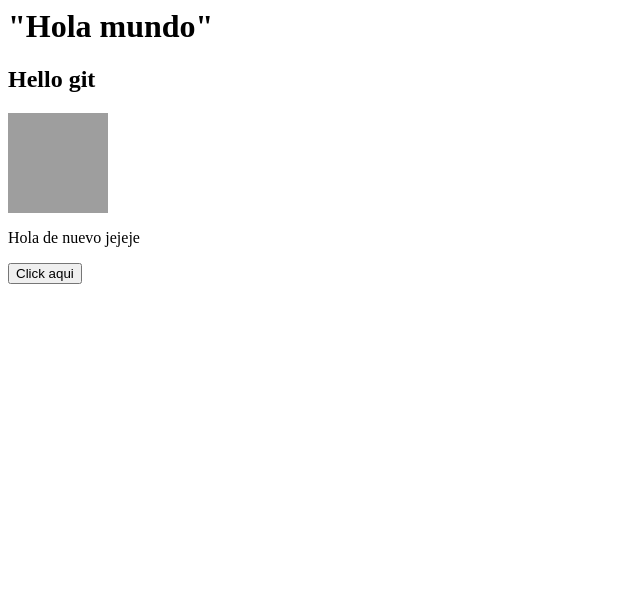
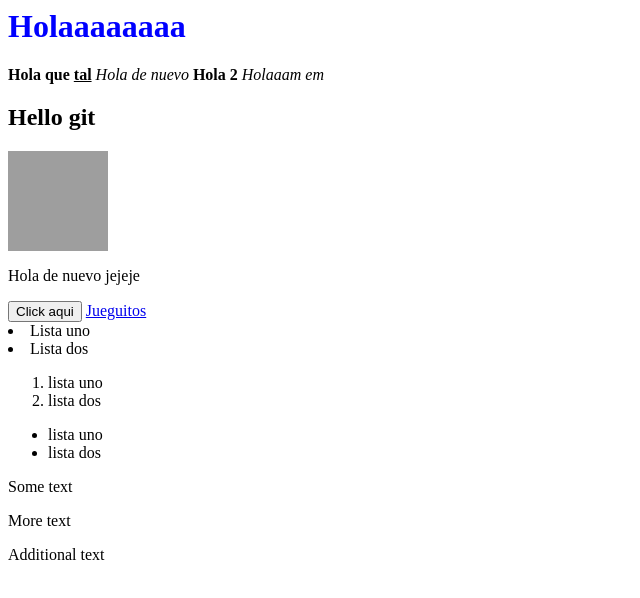
Before and after one commit to Junior-Fley/Programming, a plain HTML site: page index.html in a window 1280 px wide. Shown: the whole page, without its empty margins (0-640 px from the left). Drawn offline with Linux system fonts and the light colour scheme; grey boxes are pictures that could not be loaded.

Commit message:
segunda clase

```diff
--- a/index.html
+++ b/index.html
@@ -3,10 +3,45 @@
 
     </head>
     <body>
-        <h1>"Hola mundo"</h1>
+        <h1 style="color: blue;"> Holaaaaaaaa</h1>
+
+        <!--Letra en negrita-->
+        <b>Hola que <u>tal</u> </b>
+
+        <!--En cursica <i> italic-->
+        <i>Hola de nuevo</i>
+
+        <!--Resaltar texto importante-->
+        <strong>Hola 2</strong>
+
+        <!--La etiqueta de énfasis <em> se utiliza para definir texto enfatizado.-->
+        <em>Holaaam em</em>
         <h2>Hello git</h2>
         <img src="https://images.pexels.com/photos/5935416/pexels-photo-5935416.jpeg?cs=srgb&dl=pexels-anntarazevich-5935416.jpg&fm=jpg" alt="hola mundo" width="100" height = "100">
-        <p>Hola de nuevo jejeje</p>
+        <p> Hola de nuevo jejeje</p>
         <button>Click aqui</button>
+
+        <!--Agregar hipertexto o hipervinvulo "a" por ancla -->
+        <a href="https://www.friv.com/">Jueguitos</a>
+
+        <!--Los elementos de lista son etiquetas contenedoras.-->
+        <li>Lista uno</li>
+        <li>Lista dos</li>
+
+        <!--Las listas ordenadas <ol> se muestran con números (1, 2, 3...) -->
+        <ol>
+            <li>lista uno</li>
+            <li>lista dos</li>
+        </ol>
+
+        <!--Usa listas no ordenadas <ul> cuando el orden de los elementos no sea importante. Se muestran con viñetas.-->
+        <ul>
+            <li>lista uno</li>
+            <li>lista dos</li>
+        </ul>
+
+        <p>Some text</p><p>More text</p>
+        <p>Additional text</p>
+
     </body>
 </html>
```
